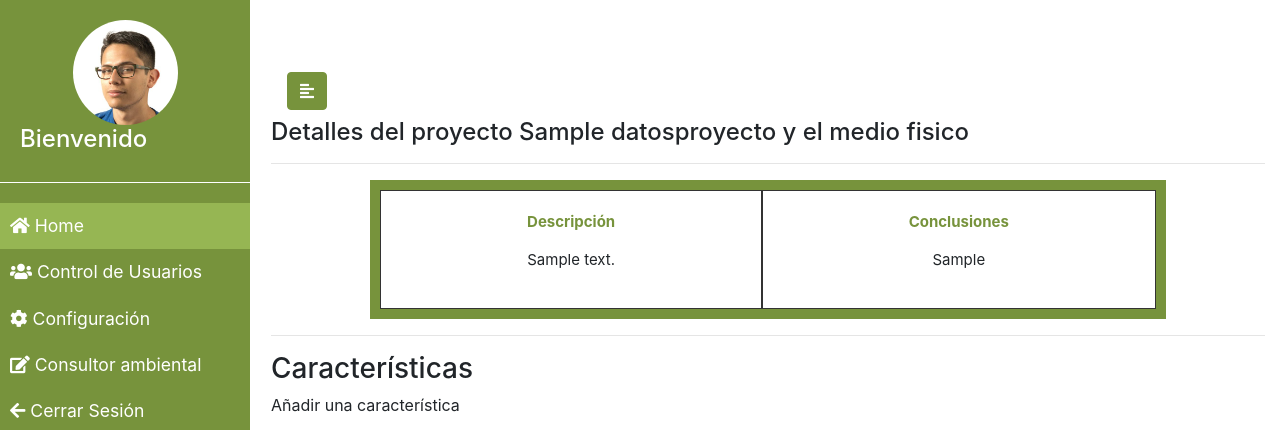
After one commit to german1608/EIA_CI4712, a Django app: page /consultor-crud/caracteristica_medio/1/ in a window 1280 px wide. The commit adds this page. Shown: the top 430 px of the page. Run offline with Django 3.2, Linux system fonts and the light colour scheme; tables that the repository leaves empty hold one stand-in row (values such as "Sample post"); some libraries are stand-ins or nearby versions.

Commit message:
Ahora se muestran las caractesticas del medio fisico de un proyecto. Ademas se pueden agregar nuevas caracteristicas

```diff
--- /dev/null
+++ b/eia_app/templates/eia_app/caracterizacion_medio/detail.html
@@ -0,0 +1,75 @@
+{% extends 'base.html' %}
+{% load static %}
+{% block css %}
+<link rel="stylesheet" href="{% static 'css/jquery.dataTables.css' %}">
+<link rel="stylesheet" href="{% static 'css/medios_detail.css' %}">
+{% endblock %}
+{% block content %}
+
+<h4> Detalles del proyecto {{ medio.proyecto }} y el medio {{ medio.tipo }}</h4>
+<hr>
+<div class="grid-container-medio" style="margin-left:10%">
+
+
+                <div class="grid-item-medio">
+                        <div class="text-col">
+                            <p class="title">Descripción</p>
+                            <p>{{ medio.descripcion }}</p>
+                        </div>
+                </div>
+
+                <div class="grid-item-medio">
+                        <div class="text-col">
+                            <p class="title">Conclusiones</p>
+                            <p>{{ medio.conclusiones }}</p>
+                        </div>
+                </div>
+</div>
+<hr>
+<h3>Características</h3>
+<p>
+    <a id="add" href="{% url "consultor-crud:nueva-caracteristica" view.kwargs.pk %}">Añadir una característica</a>
+</p>
+<div class="container" style="width:90% !important">
+  {%if caracteristicas.count > 0%}
+  <table id="caracteristicas-table" class="display">
+      <thead>
+          <tr>
+              <th>Característica</th>
+              <th>Descripción</th>
+{% comment %}               <th style="text-align:center;">Ver detalles</th>
+              <th style="text-align:center;">Editar</th>
+              <th style="text-align:center;">Borrar</th> {% endcomment %}
+          </tr>
+      </thead>
+      <tbody>
+        {% for caracteristica in caracteristicas %}
+          <tr>
+              <td>{{ caracteristica.caracteristica }}</td>
+              <td>{{ caracteristica.descripcion }}</td>
+              {% comment %} <td style="text-align:center;"> <a id="detalles{{proyecto.id}}" href="{% url "consultor-crud:detalles-medio"  medio.id %}"><i class="material-icons" style="color: #77933c">info</i></a></td>
+              <td style="text-align:center;"><a id="editar{{proyecto.id}}" href="{% url "consultor-crud:editar-detalles-medio" medio.id %}"><i class="material-icons" style="color: #77933c">edit</i></a></td>
+              <td style="text-align:center;"><a id="borrar{{proyecto.id}}" href="{% url "consultor-crud:borrar-detalles-medio" medio.id %}"><i class="material-icons" style="color: #77933c">delete</i></a></td> {% endcomment %}
+          </tr>
+        {% endfor %}
+      </tbody>
+    </table>
+    {% else %}
+    <p>No existen características para este medio agregadas a la base de datos</p>
+  {% endif %}
+</div>
+
+{% endblock %}
+
+{% block js %}
+<script src="{% static 'js/jquery.dataTables.js' %}"></script>
+<script>
+  $(document).ready( function () {
+    $('#caracteristicas-table').DataTable({
+      "language": {
+        "url": "//cdn.datatables.net/plug-ins/1.10.19/i18n/Spanish.json"
+      }
+    });
+  });
+</script>
+{% endblock %}
--- a/eia_app/templates/eia_app/datos_proyectos/detail.html
+++ b/eia_app/templates/eia_app/datos_proyectos/detail.html
@@ -5,7 +5,7 @@
 {% endblock %}
 {% block content %}
 
-<h4> Detalles del proyecto: {{datosproyecto.titulo}}</h4>
+<h4> Detalles del {{medio.proyecto}} y el {{medio.tipo}}</h4>
 <div class="grid-container" style="margin-left:10%">
 
 
--- a/eia_app/urls.py
+++ b/eia_app/urls.py
@@ -66,8 +66,16 @@ urlpatterns = [ #pylint: disable=invalid-name
             name='editar-detalles-proyecto'),
     re_path(r'^descripcion_proyecto/borrar/(?P<pk>\d+)/$', DescripcionProyectoDelete.as_view(),
             name='borrar-detalles-proyecto'),
-    path('caracteristicas_medio/', MedioFisicoList.as_view(),
+    path('caracteristicas_medio/', MedioList.as_view(),
          name='lista-medios'),
-    path('caracteristicas_medio/nuevo/', MedioFisicoCreate.as_view(),
+    path('caracteristicas_medio/nuevo/', MedioCreate.as_view(),
          name='nuevo-medio'),
+    re_path(r'^caracteristica_medio/(?P<pk>\d+)/$', MedioDetail.as_view(),
+            name='detalles-medio'),
+    re_path(r'^caracteristica_medio/editar/(?P<pk>\d+)/$', MedioUpdate.as_view(),
+            name='editar-detalles-medio'),
+    re_path(r'^caracteristica_medio/borrar/(?P<pk>\d+)/$', MedioDelete.as_view(),
+            name='borrar-detalles-medio'),
+    path('caracteristica_medio/<int:pk>/nueva_caracteristica/', CaracteristicaMedioCreate.as_view(),
+         name='nueva-caracteristica')
 ]
--- a/eia_app/views.py
+++ b/eia_app/views.py
@@ -9,7 +9,7 @@ from django.urls import reverse_lazy
 from .models import (
     Organizacion, Responsable, Solicitante,
     DatosProyecto, DatosDocumento, DescripcionProyecto,
-    CaracteristicaMedio, MedioFisico
+    CaracteristicaMedio, Medio
 )
 from .forms import (
     OrganizacionCreateForm, SolicitanteCreateForm,
@@ -260,22 +260,47 @@ def consultor_index(request):
     template_name = 'eia_app/consultor-crud_index.html'
     return render(request, template_name)
 
-class MedioFisicoList(ListView):
+class MedioList(ListView):
     ''' Index de los distintos medios'''
-    model = MedioFisico
+    model = Medio
     template_name = 'eia_app/caracterizacion_medio/medios_index.html'
 
-class MedioFisicoCreate(CreateView):  # pylint: disable=too-many-ancestors
-    '''Crear una MedioFisico'''
-    model = MedioFisico
+class MedioCreate(CreateView):  # pylint: disable=too-many-ancestors
+    '''Crear una Medio'''
+    model = Medio
     fields = "__all__"
     template_name = 'eia_app/create_form.html'
     success_url = reverse_lazy('consultor-crud:lista-medios')
 
     def get_context_data(self, **kwargs):  # pylint: disable=arguments-differ
-        context = super(MedioFisicoCreate, self).get_context_data(**kwargs)
+        context = super(MedioCreate, self).get_context_data(**kwargs)
         context["nombre"] = "Detalles de un medio ambiental"
         return context
+
+class MedioDetail(DetailView):  # pylint: disable=too-many-ancestors
+    '''Detalles de un Medio'''
+    model = Medio
+    template_name = 'eia_app/caracterizacion_medio/detail.html'
+
+    def get_context_data(self, **kwargs):  # pylint: disable=arguments-differ
+        context = super(MedioDetail, self).get_context_data(**kwargs)
+        caracteristicas = CaracteristicaMedio.objects.filter(medio=self.kwargs['pk'])
+        context["caracteristicas"] = caracteristicas
+        return context
+
+class MedioUpdate(UpdateView):  # pylint: disable=too-many-ancestors
+    '''Actualizar una Medio'''
+    model = Medio
+    template_name = 'eia_app/create_form.html'
+    success_url = reverse_lazy('consultor-crud:lista-detalles-proyecto')
+    fields = '__all__'
+
+
+class MedioDelete(DeleteView):  # pylint: disable=too-many-ancestors
+    '''Eliminar una Medio'''
+    model = Medio
+    template_name = 'eia_app/descripcion_proyecto/delete.html'
+    success_url = reverse_lazy('consultor-crud:lista-detalles-proyecto')
 
 class CaracteristicaMedioList(ListView):
     '''Ver caracteristicas de un medio fisico'''
@@ -291,3 +316,17 @@ class CaracteristicaMedioList(ListView):
         elif self.kwargs['medio'] == 'socio':
             context['medio'] = 'medio socio-cultural'
         return context
+
+class CaracteristicaMedioCreate(CreateView):  # pylint: disable=too-many-ancestors
+    '''Crear una Medio'''
+    model = CaracteristicaMedio
+    fields = "__all__"
+    template_name = 'eia_app/create_form.html'
+    success_url = reverse_lazy('consultor-crud:lista-medios')
+
+    def get_context_data(self, **kwargs):  # pylint: disable=arguments-differ
+        context = super(CaracteristicaMedioCreate, self).get_context_data(**kwargs)
+        medio = Medio.objects.get(pk=self.kwargs['pk'])
+        context["nombre"] = "características del proyecto " + str(medio.proyecto) + " del medio " + str(medio.tipo)
+        context["medio"] = medio.pk
+        return context
--- /dev/null
+++ b/static/css/medios_detail.css
@@ -0,0 +1,33 @@
+.grid-container-medio {
+  display: grid;
+  width: 80%;
+  grid-template-columns: auto auto;
+  background-color: #77933c;
+  padding: 10px;
+}
+.grid-item-medio {
+  background-color: white;
+  border: 0.5px solid rgba(0, 0, 0, 0.8);
+  padding: 20px;
+  font-size: 15px;
+  text-align: center;
+}
+
+.grid-container-caracteristica {
+  display: grid;
+  width: 80%;
+  grid-template-columns: 30% 70%;
+  background-color: #77933c;
+}
+.grid-item {
+  background-color: white;
+  border: 0.5px solid rgba(0, 0, 0, 0.8);
+  padding: 20px;
+  font-size: 15px;
+  text-align: center;
+}
+
+.title{
+  font-weight: bold;
+  color: #77933c;
+}
```
Also changed, not shown: eia_app/templates/eia_app/caracterizacion_medio/medios_index.html (+5 -5 lines), eia_app/templates/eia_app/create_form.html (+11 -0 lines).
